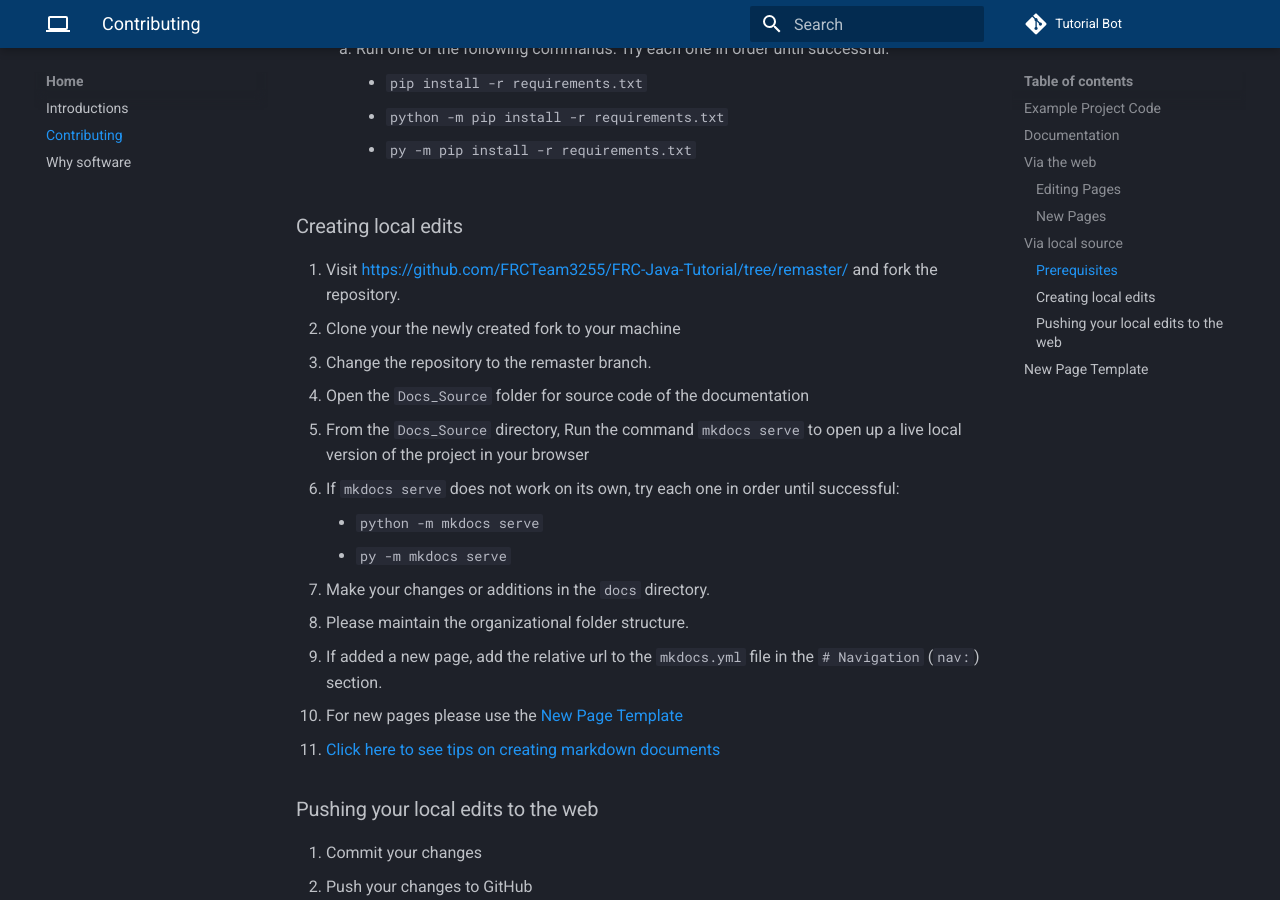
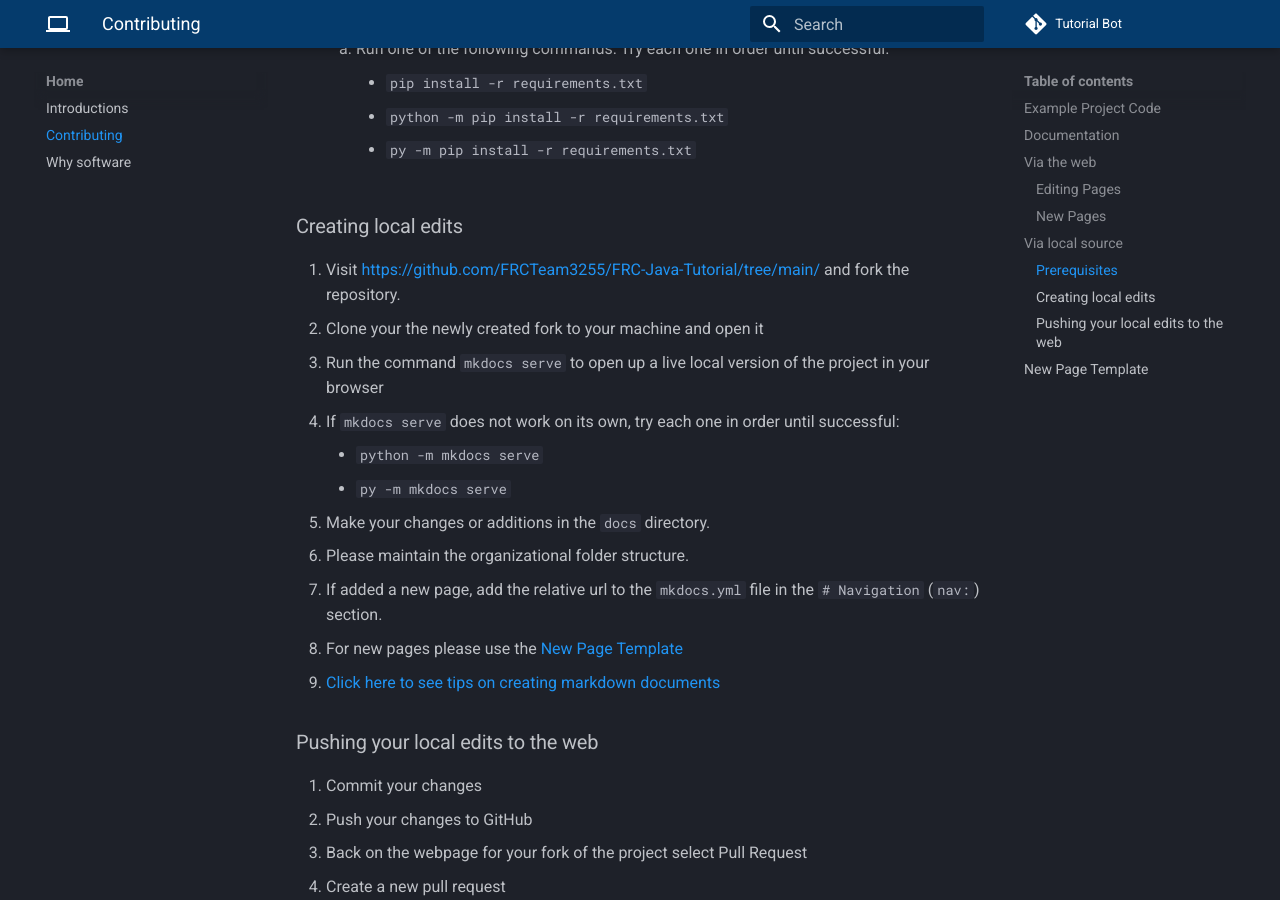
Before and after one commit to FRCTeam3255/FRC-Java-Tutorial, an MkDocs documentation site: the page built from docs/contributing.md, in a window 1280 px wide and 900 px high, scrolled down 1915 px. Built offline with MkDocs 1.6.1 and Material for MkDocs 9.7.7, drawn with Linux system fonts in a browser that asks for light colours; comment, search, counter and statistics services are not loaded.

Commit message:
changed references of remaster to main

```diff
--- a/docs/contributing.md
+++ b/docs/contributing.md
@@ -33,7 +33,7 @@
 
 You can help the project by making new pages. Any pages you make will become live once they are approved.
 
-[Click here to create a new page](https://github.com/FRCTeam3255/FRC-Java-Tutorial/new/remaster/Docs_Source/docs){target=_blank}
+[Click here to create a new page](https://github.com/FRCTeam3255/FRC-Java-Tutorial/new/main/Docs_Source/docs){target=_blank}
 
 Please use the [New Page Template](#new-page-template)
 
@@ -56,7 +56,7 @@
 
 1. [Install GitHub Desktop](https://desktop.github.com){target=_blank} (Beginner) or [Install Git](https://git-scm.com){target=_blank} (Expert)
 2. [Install Python](https://www.python.org){target=_blank}
-3. [Install pip requirements](https://raw.githubusercontent.com/FRCTeam3255/FRC-Java-Tutorial/remaster/Docs_Source/requirements.txt){target=_blank}
+3. [Install pip requirements](https://raw.githubusercontent.com/FRCTeam3255/FRC-Java-Tutorial/main/Docs_Source/requirements.txt){target=_blank}
       1. Run one of the following commands. Try each one in order until successful.
          - `pip install -r requirements.txt`
          - `python -m pip install -r requirements.txt`
@@ -64,17 +64,15 @@
 
 ### Creating local edits
 
-1. Visit <https://github.com/FRCTeam3255/FRC-Java-Tutorial/tree/remaster/> and fork the repository.
-2. Clone your the newly created fork to your machine
-3. Change the repository to the remaster branch.
-4. Open the `Docs_Source` folder for source code of the documentation
-5. From the `Docs_Source` directory, Run the command `mkdocs serve` to open up a live local version of the project in your browser
+1. Visit <https://github.com/FRCTeam3255/FRC-Java-Tutorial/tree/main/> and fork the repository.
+2. Clone your the newly created fork to your machine and open it
+3. Run the command `mkdocs serve` to open up a live local version of the project in your browser
    - If `mkdocs serve` does not work on its own, try each one in order until successful:
      - `python -m mkdocs serve`
      - `py -m mkdocs serve`
-6. Make your changes or additions in the `docs` directory.
+4. Make your changes or additions in the `docs` directory.
    - Please maintain the organizational folder structure.
-7. If added a new page, add the relative url to the `mkdocs.yml` file in the `# Navigation` (`nav:`) section.
+5. If added a new page, add the relative url to the `mkdocs.yml` file in the `# Navigation` (`nav:`) section.
    1. For new pages please use the [New Page Template](#new-page-template)
    2. [Click here to see tips on creating markdown documents](https://www.markdownguide.org/cheat-sheet/){target=_blank}
 
--- a/mkdocs.yml
+++ b/mkdocs.yml
@@ -32,8 +32,8 @@
 # Setup
 site_name: FRC Java Programming
 repo_name: Tutorial Bot
-repo_url: https://github.com/FRCTeam3255/FRC-Java-Tutorial/tree/remaster
-edit_uri: https://github.com/FRCTeam3255/FRC-Java-Tutorial/edit/remaster/Docs_Source/docs/
+repo_url: https://github.com/FRCTeam3255/FRC-Java-Tutorial/tree/main
+edit_uri: https://github.com/FRCTeam3255/FRC-Java-Tutorial/edit/main/Docs_Source/docs/
 site_author: Tayler Uva
 
 # Theme
```
